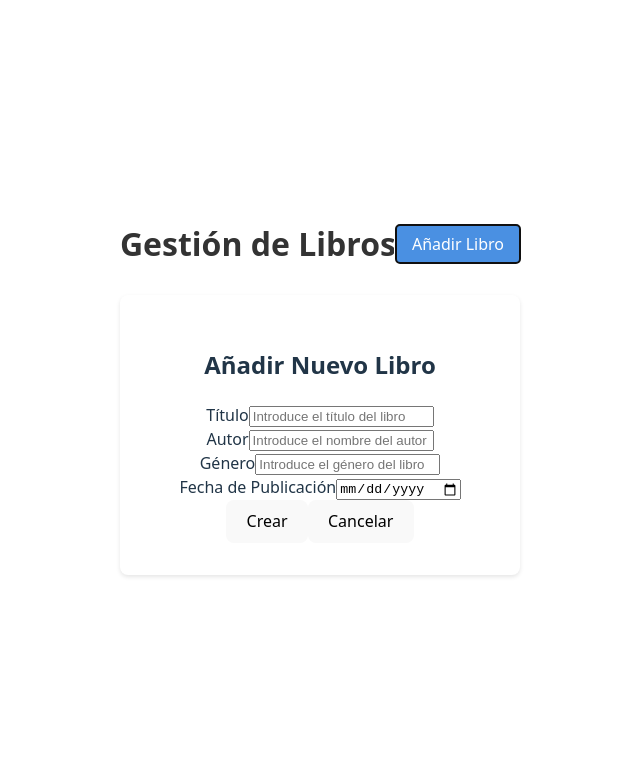
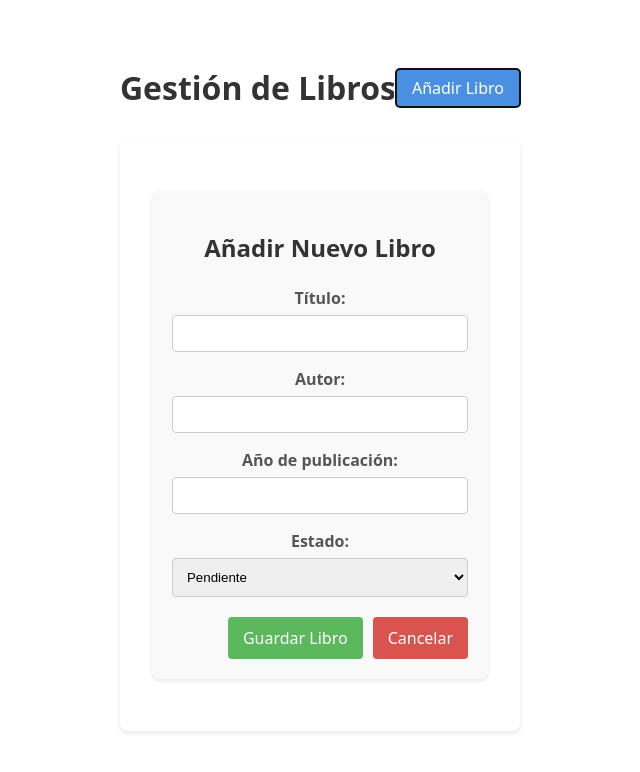
Before and after one commit to EnricRB/11_client-side_final-project_frontend, a React (Vite) app: page / in a window 1280 px wide. Both pictures are taken after a click on the button "Añadir Libro". Shown: the top 772 px of the page, without its empty margins (320-960 px from the left). Built offline with nearby package versions, Linux system fonts and the light colour scheme; no server answers.

Commit message:
feat: integrate BookForm and add book functionality

```diff
--- a/src/components/BookForm.jsx
+++ b/src/components/BookForm.jsx
@@ -1,98 +1,81 @@
-import { useState, useEffect } from 'react';
-import PropTypes from 'prop-types';
+import React, { useState } from 'react';
+import styles from './BookForm.module.css';
 
-const BookForm = ({ book, onSubmit, onCancel }) => {
-  const [formData, setFormData] = useState({
+const BookForm = ({ onSubmit, onCancel }) => {
+  const [bookData, setBookData] = useState({
     title: '',
     author: '',
-    genre: '',
-    publicationDate: '',
+    year: '',
+    status: 'pending',
   });
-
-  useEffect(() => {
-    if (book) {
-      setFormData({
-        title: book.title,
-        author: book.author,
-        genre: book.genre,
-        publicationDate: book.publicationDate.split('T')[0],
-      });
-    }
-  }, [book]);
 
   const handleChange = (e) => {
     const { name, value } = e.target;
-    setFormData(prev => ({
-      ...prev,
-      [name]: value
+    setBookData((prevState) => ({
+      ...prevState,
+      [name]: value,
     }));
   };
 
   const handleSubmit = (e) => {
     e.preventDefault();
-    onSubmit(formData);
+    onSubmit(bookData);
   };
 
   return (
-    <form onSubmit={handleSubmit} className="book-form">
-      <h2>{book ? 'Editar Libro' : 'Añadir Nuevo Libro'}</h2>
+    <form onSubmit={handleSubmit} className={styles.form}>
+      <h2>Añadir Nuevo Libro</h2>
 
-      <div className="form-group">
-        <label htmlFor="title">Título</label>
+      <div className={styles.formGroup}>
+        <label htmlFor="title">Título:</label>
         <input
           type="text"
           id="title"
           name="title"
-          value={formData.title}
-          onChange={handleChange}
-          required
-          placeholder="Introduce el título del libro"
-        />
-      </div>
-
-      <div className="form-group">
-        <label htmlFor="author">Autor</label>
-        <input
-          type="text"
-          id="author"
-          name="author"
-          value={formData.author}
-          onChange={handleChange}
-          required
-          placeholder="Introduce el nombre del autor"
-        />
-      </div>
-
-      <div className="form-group">
-        <label htmlFor="genre">Género</label>
-        <input
-          type="text"
-          id="genre"
-          name="genre"
-          value={formData.genre}
-          onChange={handleChange}
-          required
-          placeholder="Introduce el género del libro"
-        />
-      </div>
-
-      <div className="form-group">
-        <label htmlFor="publicationDate">Fecha de Publicación</label>
-        <input
-          type="date"
-          id="publicationDate"
-          name="publicationDate"
-          value={formData.publicationDate}
+          value={bookData.title}
           onChange={handleChange}
           required
         />
       </div>
 
-      <div className="form-actions">
-        <button type="submit" className="btn-primary">
-          {book ? 'Actualizar' : 'Crear'}
+      <div className={styles.formGroup}>
+        <label htmlFor="author">Autor:</label>
+        <input
+          type="text"
+          id="author"
+          name="author"
+          value={bookData.author}
+          onChange={handleChange}
+          required
+        />
+      </div>
+
+      <div className={styles.formGroup}>
+        <label htmlFor="year">Año de publicación:</label>
+        <input
+          type="number"
+          id="year"
+          name="year"
+          value={bookData.year}
+          onChange={handleChange}
+          required
+        />
+      </div>
+
+      <div className={styles.formGroup}>
+        <label htmlFor="status">Estado:</label>
+        <select id="status" name="status" value={bookData.status} onChange={handleChange}>
+          <option value="pending">Pendiente</option>
+          <option value="in progress">En progreso</option>
+          <option value="read">Leído</option>
+        </select>
+      </div>
+
+      <div className={styles.formActions}>
+        <button type="submit" className={styles.submitButton}>
+          Guardar Libro
         </button>
-        <button type="button" onClick={onCancel} className="btn-secondary">
+        <button type="button" onClick={onCancel} className={styles.cancelButton}>
           Cancelar
         </button>
       </div>
@@ -100,16 +83,4 @@ const BookForm = ({ book, onSubmit, onCancel }) => {
   );
 };
 
-BookForm.propTypes = {
-  book: PropTypes.shape({
-    id: PropTypes.string,
-    title: PropTypes.string,
-    author: PropTypes.string,
-    genre: PropTypes.string,
-    publicationDate: PropTypes.string,
-  }),
-  onSubmit: PropTypes.func.isRequired,
-  onCancel: PropTypes.func.isRequired,
-};
-
 export default BookForm;
--- /dev/null
+++ b/src/components/BookForm.module.css
@@ -0,0 +1,69 @@
+.form {
+  background-color: #f9f9f9;
+  padding: 20px;
+  border-radius: 8px;
+  box-shadow: 0 2px 4px rgba(0, 0, 0, 0.1);
+  max-width: 500px;
+  margin: 20px auto;
+}
+
+.form h2 {
+  text-align: center;
+  margin-bottom: 20px;
+  color: #333;
+}
+
+.formGroup {
+  margin-bottom: 15px;
+}
+
+.formGroup label {
+  display: block;
+  margin-bottom: 5px;
+  font-weight: bold;
+  color: #555;
+}
+
+.formGroup input[type="text"],
+.formGroup input[type="number"],
+.formGroup select {
+  width: 100%;
+  padding: 10px;
+  border: 1px solid #ccc;
+  border-radius: 4px;
+  box-sizing: border-box; /* Include padding in width */
+}
+
+.formActions {
+  display: flex;
+  justify-content: flex-end;
+  gap: 10px;
+  margin-top: 20px;
+}
+
+.submitButton,
+.cancelButton {
+  padding: 10px 15px;
+  border: none;
+  border-radius: 4px;
+  cursor: pointer;
+  font-size: 1em;
+}
+
+.submitButton {
+  background-color: #5cb85c;
+  color: white;
+}
+
+.submitButton:hover {
+  background-color: #4cae4c;
+}
+
+.cancelButton {
+  background-color: #d9534f;
+  color: white;
+}
+
+.cancelButton:hover {
+  background-color: #c9302c;
+}
--- a/src/components/BookList.jsx
+++ b/src/components/BookList.jsx
@@ -7,6 +7,8 @@ const BookList = () => {
   const [books, setBooks] = useState([]);
   const [selectedBook, setSelectedBook] = useState(null);
   const [isFormVisible, setIsFormVisible] = useState(false);
+  const [isLoading, setIsLoading] = useState(true);
+  const [error, setError] = useState(null);
 
   useEffect(() => {
     fetchBooks();
@@ -14,11 +16,18 @@ const BookList = () => {
 
   const fetchBooks = async () => {
     try {
+      setIsLoading(true);
       const response = await fetch(`${import.meta.env.VITE_API_URL}/Book`);
+      if (!response.ok) {
+        throw new Error('Error al obtener los libros');
+      }
       const data = await response.json();
       setBooks(data);
     } catch (error) {
       console.error('Error fetching books:', error);
+      setError('Error al cargar los libros');
+    } finally {
+      setIsLoading(false);
     }
   };
 
@@ -31,6 +40,9 @@ const BookList = () => {
         },
         body: JSON.stringify(bookData),
       });
+      if (!response.ok) {
+        throw new Error('Error al añadir el libro');
+      }
       const newBook = await response.json();
       setBooks([...books, newBook]);
       setIsFormVisible(false);
@@ -68,6 +80,10 @@ const BookList = () => {
     }
   };
 
+  const handleCancelForm = () => {
+    setIsFormVisible(false);
+  };
+
   return (
     <div className={styles.container}>
       <h1 className={styles.title}>My Book Collection</h1>
@@ -86,13 +102,21 @@ const BookList = () => {
         <BookForm
           book={selectedBook}
           onSubmit={selectedBook ? handleEditBook : handleAddBook}
-          onCancel={() => {
-            setIsFormVisible(false);
-            setSelectedBook(null);
-          }}
+          onCancel={handleCancelForm}
         />
       )}
 
+      {isLoading && <div className={styles.loading}>Cargando libros...</div>}
+
+      {error && <div className={styles.error}>{error}</div>}
+
+      {!isLoading && !error && books.length === 0 ? (
+        <p className={styles.emptyMessage}>
+          No hay libros en tu biblioteca. ¡Añade tu primer libro!
+        </p>
+      ) : (
+        !isLoading &&
+        !error && (
           <div className={styles.bookGrid}>
             {books.map((book) => (
               <BookCard
@@ -106,6 +130,8 @@ const BookList = () => {
               />
             ))}
           </div>
+        )
+      )}
     </div>
   );
 };
```
Lines whose indentation alone changed are shown as unchanged.
